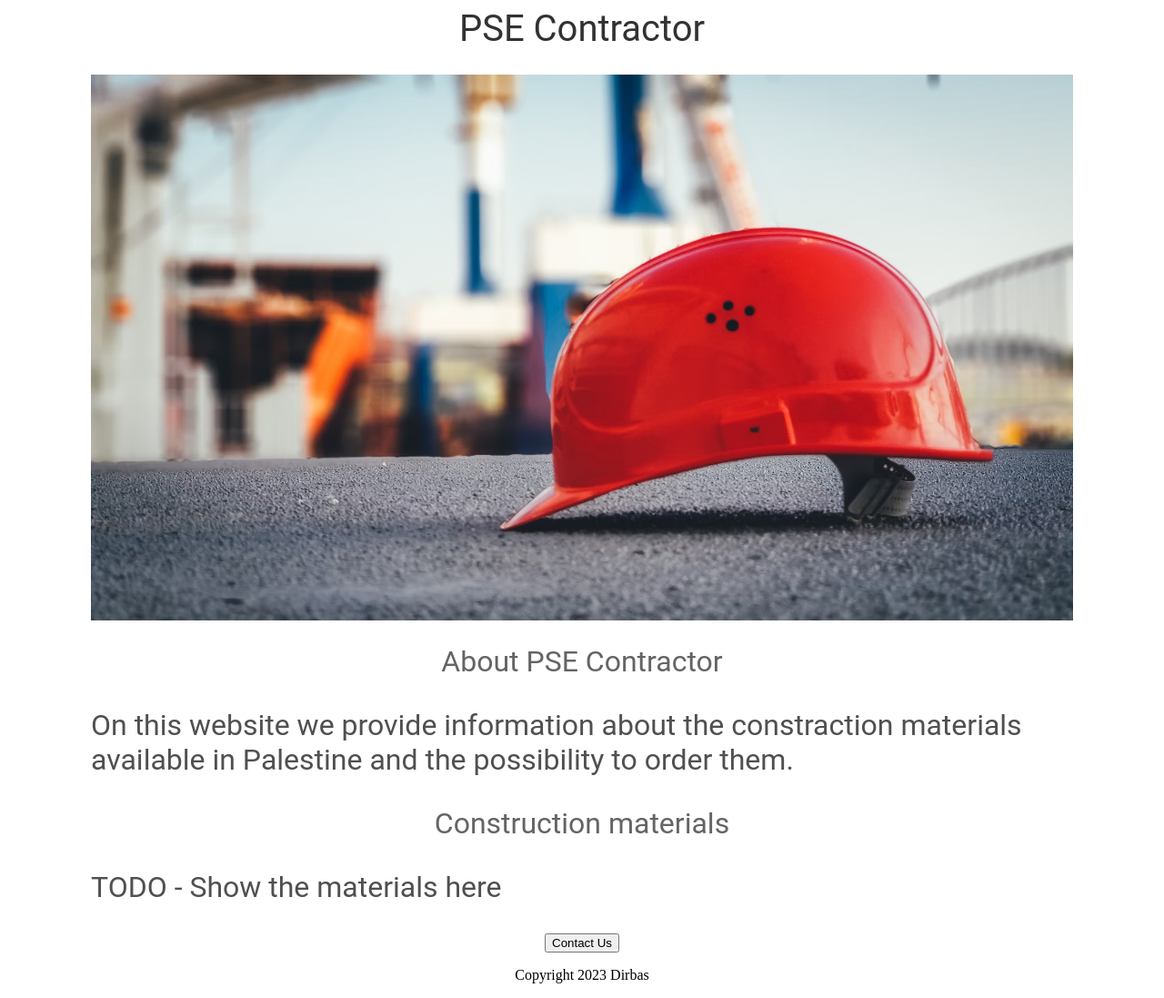
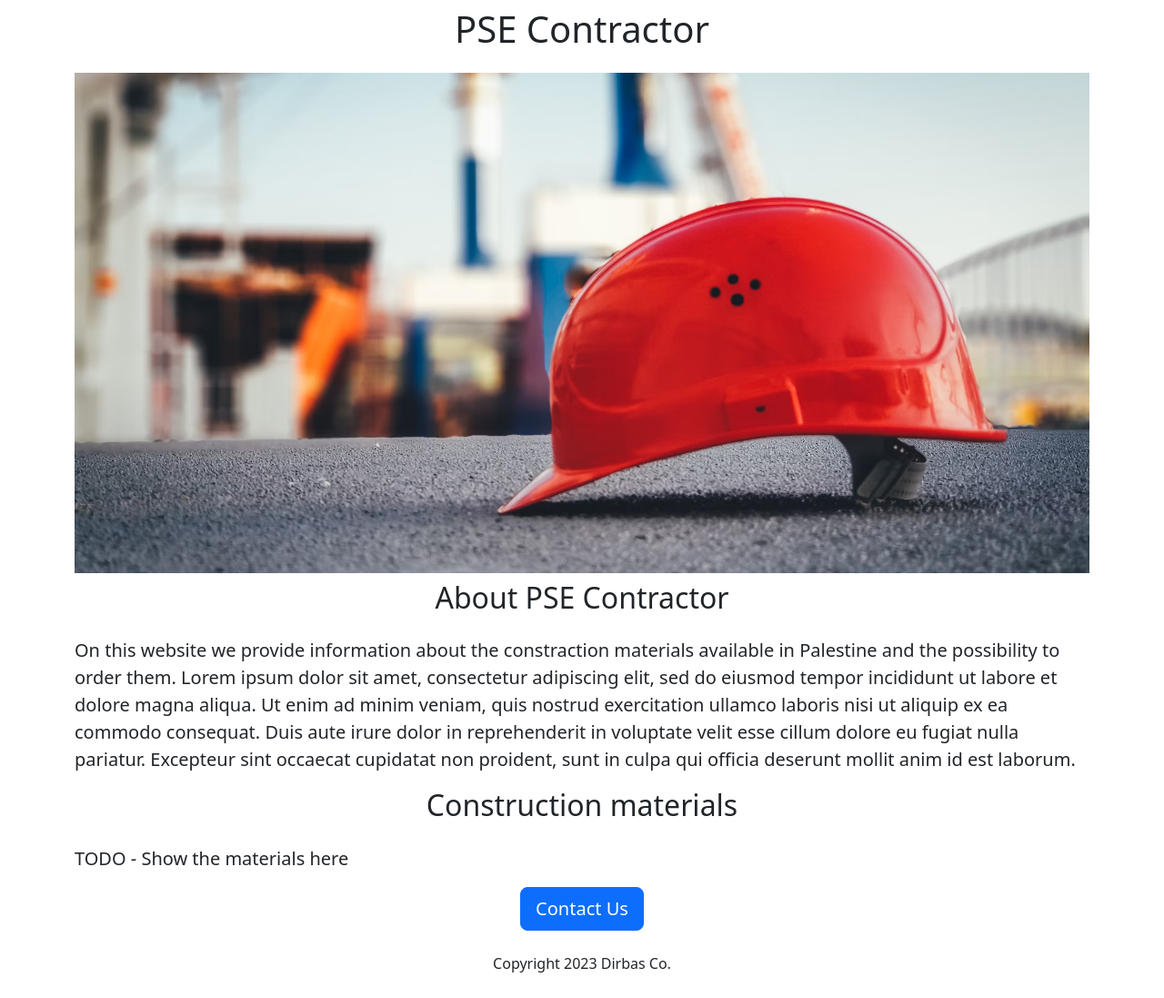
Before and after one commit to Dirbas/contractor-pse-website, a Flask app: page / in a window 1280 px wide. Shown: the whole page at 91% size. After the commit the page ends 1069 px from the top, so only its background shows below. Run offline with Flask 3, Linux system fonts and the light colour scheme.

Commit message:
added bootstrap styles

```diff
--- a/app.py
+++ b/app.py
@@ -1,6 +1,7 @@
 from flask import Flask, render_template
 
 app = Flask(__name__)
+
 
 @app.route("/")
 def hello_world():
--- a/templates/home.html
+++ b/templates/home.html
@@ -2,54 +2,31 @@
 <html>
   <head>
     <title>PSE Contractor</title>
+    <meta charset="utf-8">
+    <meta name="viewport" content="width=device-width, initial-scale=1">
+    <link href="https://cdn.jsdelivr.net/npm/bootstrap@5.3.2/dist/css/bootstrap.min.css" rel="stylesheet" integrity="sha384-T3c6CoIi6uLrA9TneNEoa7RxnatzjcDSCmG1MXxSR1GAsXEV/Dwwykc2MPK8M2HN" crossorigin="anonymous">
+  </head>
     <style>
-        h1 {
-          font-size: 40px;
-          font-family: 'Roboto', sans-serif;
-          font-weight: normal;
-          color: rgb(50, 50, 50);
-          text-align: center;
-        }
+      #banner {
+        height: 550px;
+        width: 100%;
+        object-fit: cover;
 
-        #banner{
-          width: 100%;
-          height: 600px;
-          object-fit:coverr;
-        }
+      }
+    </style>
 
-        h2 {
-          font-size: 32px;
-          font-family: 'Roboto', sans-serif;
-          font-weight: normal;
-          color: rgb(100, 100, 100);
-          text-align: center;
-        }
-
-        .bodytext {
-          font-size: 32px;
-          font-family: 'Roboto', sans-serif;
-          color: rgb(80, 80, 80);
-
-        }
-
-        #container {
-          max-width: 1080px;
-          margin: 0 auto;
-
-        }
-    </style>
   </head>
   <body>
-    <div id="container">
-      <h1>PSE Contractor</h1>
-      <img id= "banner" src="https://contractor-pse-website--modi1996.repl.co/static/banner.jpeg" >
-      <h2>About PSE Contractor</h2>
-      <p class="bodytext">On this website we provide information about the constraction materials available in Palestine and the possibility to order them.</p>
-      <h2>Construction materials</h2>
-      <p class="bodytext">TODO - Show the materials here</p>
-      <div style="text-align:center;">
-        <button>Contact Us</button>
-          <p>Copyright 2023 Dirbas</p>
+    <div class="container">
+      <h1 class="text-center mt-2 mb-4" > PSE Contractor</h1>
+      <img class="img-fluid" id= "banner" src="https://contractor-pse-website--modi1996.repl.co/static/banner.jpeg" >
+      <h2 class="text-center mt-2 mb-4">About PSE Contractor</h2>
+      <p class="lead">On this website we provide information about the constraction materials available in Palestine and the possibility to order them. Lorem ipsum dolor sit amet, consectetur adipiscing elit, sed do eiusmod tempor incididunt ut labore et dolore magna aliqua. Ut enim ad minim veniam, quis nostrud exercitation ullamco laboris nisi ut aliquip ex ea commodo consequat. Duis aute irure dolor in reprehenderit in voluptate velit esse cillum dolore eu fugiat nulla pariatur. Excepteur sint occaecat cupidatat non proident, sunt in culpa qui officia deserunt mollit anim id est laborum.</p>
+      <h2 class="text-center mt-2 mb-4">Construction materials</h2>
+      <p class="lead">TODO - Show the materials here</p>
+      <div class="text-center">
+        <button class="btn btn-primary btn-lg">Contact Us</button>
+          <p class="mt-4">Copyright 2023 Dirbas Co.</p>
       </div>
     </div>
   </body>
```
